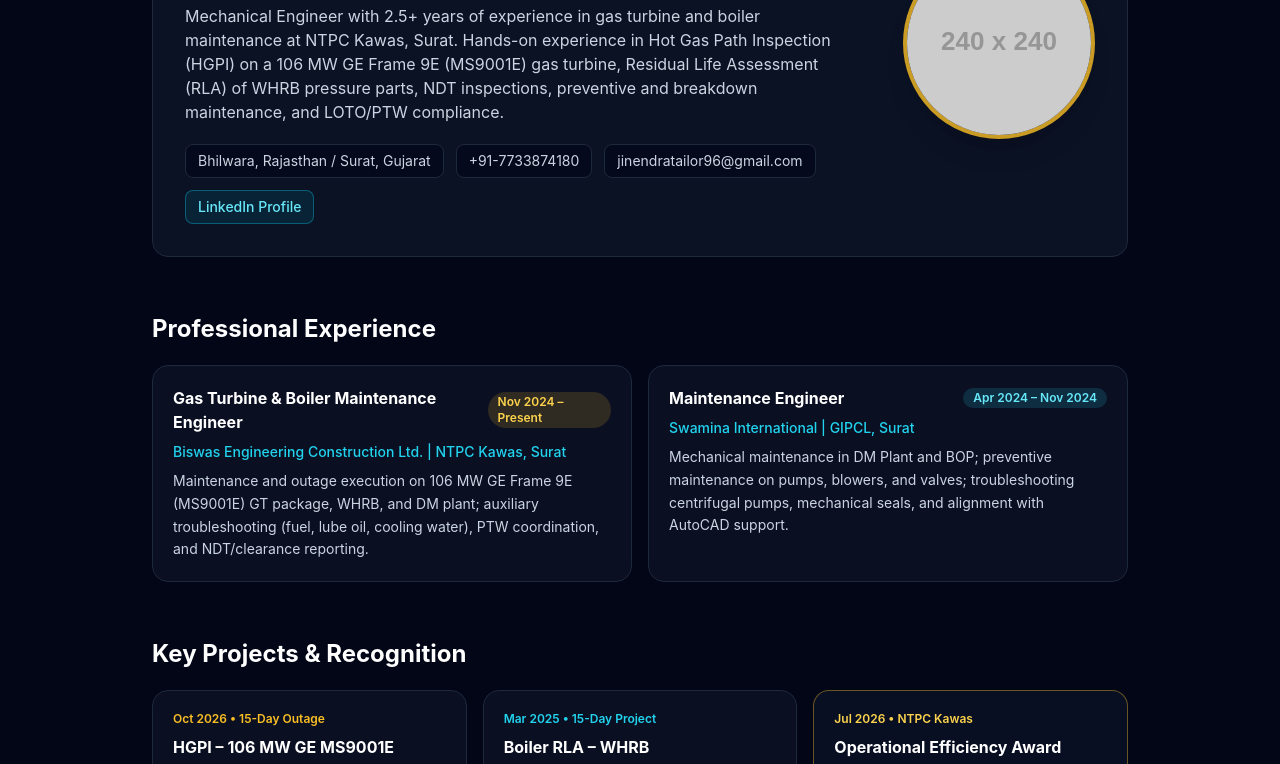
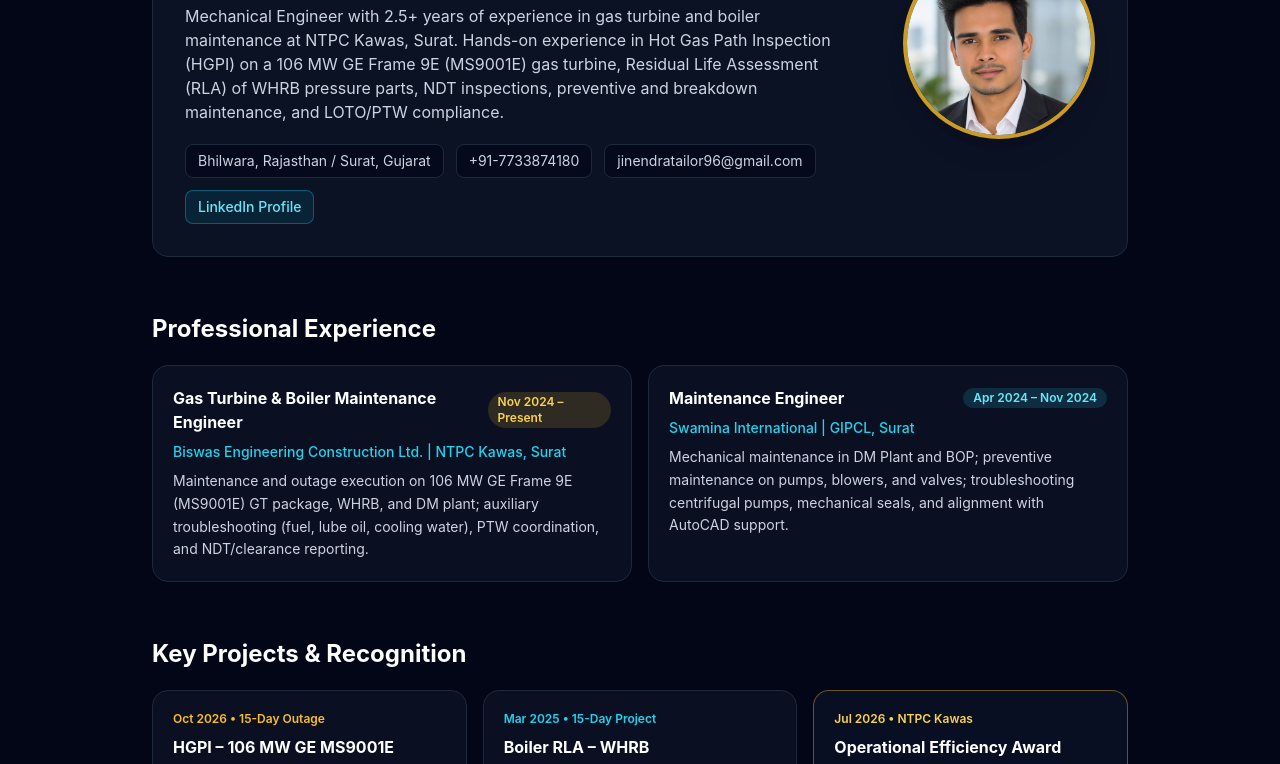
Before and after one commit to Jay17-glitch/jay17-glitch.github.io, a plain HTML site: page index.html in a window 1280 px wide. Shown: the part 289-1053 px from the top of the page. Drawn offline with nearby package versions, Linux system fonts and the light colour scheme; placeholder pictures from the web are drawn by us.

Commit message:
Update image source in index.html

```diff
--- a/index.html
+++ b/index.html
@@ -52,7 +52,7 @@
 
       <div class="shrink-0">
         <img
-          src="00acaaa2ca06.jpg"
+          src="4e124ff3-dd6b-4aa8-b1f7-00acaaa2ca06.jpg"
           onerror="this.onerror=null;this.src='https://placehold.co/240x240/1e293b/f59e0b?text=JT';"
           alt="Jinendra Tailor"
           class="h-40 w-40 rounded-full border-4 border-amber-400/80 object-cover object-top shadow-xl sm:h-48 sm:w-48"
```
